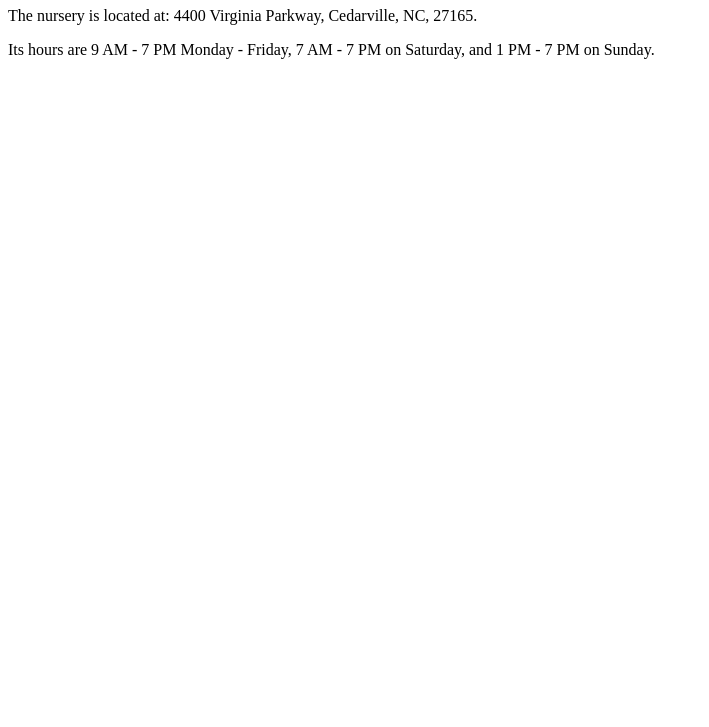
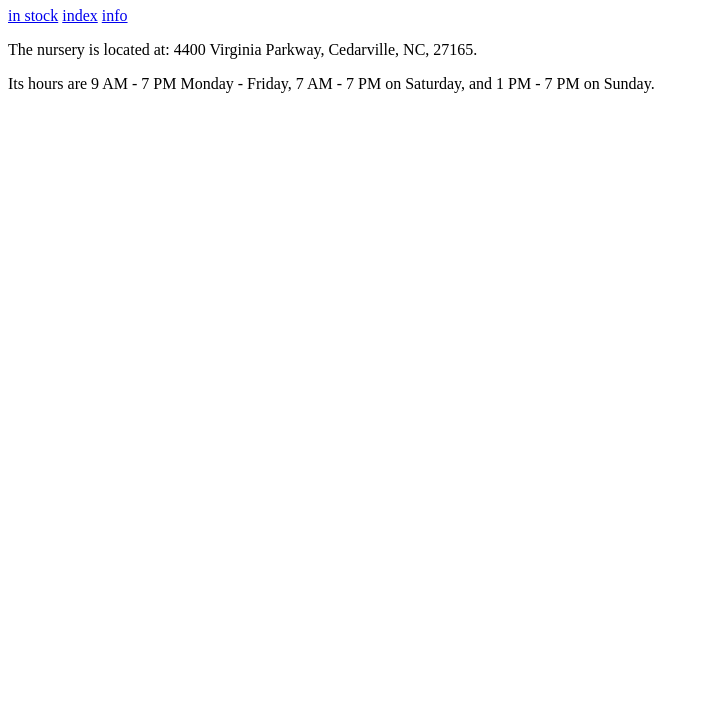
Before and after one commit to Momentum-Team-19/html-small-business-duffing09, a plain HTML site: page info.html in a window 1280 px wide. Shown: the part 73-800 px from the top of the page, without its empty margins (0-709 px from the left). Drawn offline with Linux system fonts and the light colour scheme.

Commit message:
forgot to put navbar under header on all pages

```diff
--- a/info.html
+++ b/info.html
@@ -7,6 +7,11 @@
 </head>
 <body>
     <h1>Info</h1>
+    <nav>
+        <a href="in-stock.html">in stock</a>
+        <a href="index.html">index</a>
+        <a href="info.html">info</a>
+    </nav>
     <p>The nursery is located at: 4400 Virginia Parkway, Cedarville, NC, 27165.</p>
     <p>Its hours are 9 AM - 7 PM Monday - Friday, 7 AM - 7 PM on Saturday, and 1 PM - 7 PM on Sunday.</p>
 </body>
```
Also changed, not shown: in-stock.html (+5 -0 lines).
